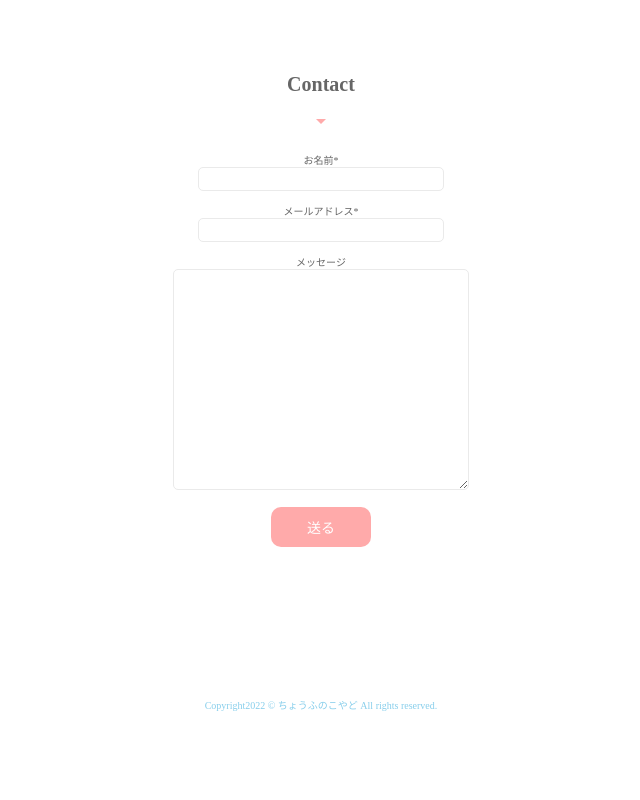
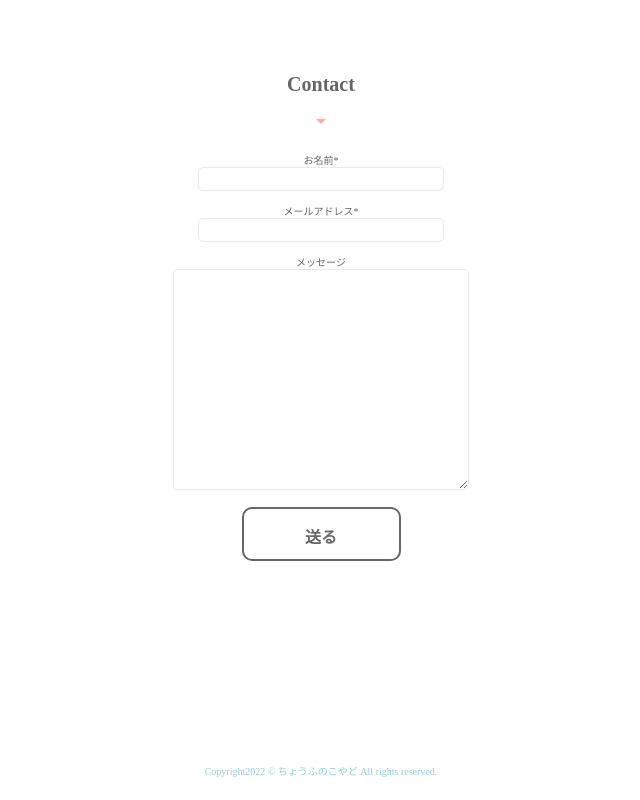
Before and after one commit to su-pull/chofu-koyado, a Next.js app: page / in a window 1280 px wide. Shown: the part 3395-4195 px from the top of the page, without its empty margins (319-959 px from the left). Before the commit the page ends 4129 px from the top, so only its background shows below. Built offline with nearby package versions, Linux system fonts and the light colour scheme; no server answers; a web font is replaced by a local one.

Commit message:
FIX eleven

```diff
--- a/hooks/useMail.ts
+++ b/hooks/useMail.ts
@@ -1,13 +1,13 @@
-import { useState } from 'react';
+import { useState } from "react";
 
 export const useMail = () => {
-  const [name, setName] = useState('');
-  const [mail, setMail] = useState('');
-  const [message, setMessage] = useState('');
+  const [name, setName] = useState("");
+  const [mail, setMail] = useState("");
+  const [message, setMessage] = useState("");
 
-  const send = async () => {
-    await fetch('/api/mail', {
-      method: 'POST',
+  const Submit = async () => {
+    await fetch("/api/mail", {
+      method: "POST",
       body: `
 名前
 ${name}
@@ -22,6 +22,10 @@ ${message}
   };
 
   return {
-    setName, setMail, setMessage, send,
+    mail,
+    setName,
+    setMail,
+    setMessage,
+    Submit,
   };
 };
--- a/pages/index.tsx
+++ b/pages/index.tsx
@@ -3,9 +3,28 @@ import Head from "next/head";
 import { Link as Scroll } from "react-scroll";
 import Link from "next/link";
 import { useMail } from ".././hooks/useMail";
+import { useState } from "react";
 
 const Index: React.FC = () => {
-  const { setName, setMail, setMessage, send } = useMail();
+  const { mail, setName, setMail, setMessage, Submit } = useMail();
+  const [error, setError] = useState(true);
+  const Send = () => {
+    if (validateEmail(mail)) {
+      Submit();
+    } else error;
+  };
+
+  const validateEmail = (checkStr: string) => {
+    const regex = /^[^\s@]+@[^\s@]+\.[^\s@]{2,}$/i;
+    if (regex.test(checkStr)) {
+      setError(false);
+      return true;
+    } else {
+      setError(true);
+      return false;
+    }
+  };
+
   return (
     <Framerdiv>
       <Head>
@@ -106,11 +125,9 @@ const Index: React.FC = () => {
             <dd>
               <textarea name="massage" aria-label="Massage area" onChange={(e) => setMessage(e.target.value)} required />
             </dd>
-            <dd>
-              <button id="massageButton" type="submit" onClick={send}>
-                送る
-              </button>
-            </dd>
+            <div onClick={Send} className="massageButton">
+              {error ? <div>送る</div> : <div className="Spinner">送信完了！</div>}
+            </div>
           </dl>
         </form>
       </main>
--- a/styles/_parts.scss
+++ b/styles/_parts.scss
@@ -147,3 +147,20 @@
   height: 500px;
   border: none;
 }
+
+.massageButton {
+  position: relative;
+  left: 0%;
+  right: 0%;
+  margin: auto;
+  border: solid 2px;
+  padding: 15px;
+  width: $p50 * 2.5;
+  height: $p20 * 1;
+  cursor: pointer;
+  border-radius: 10px;
+  font: {
+    size: 16px;
+    weight: bold;
+  }
+}
```
